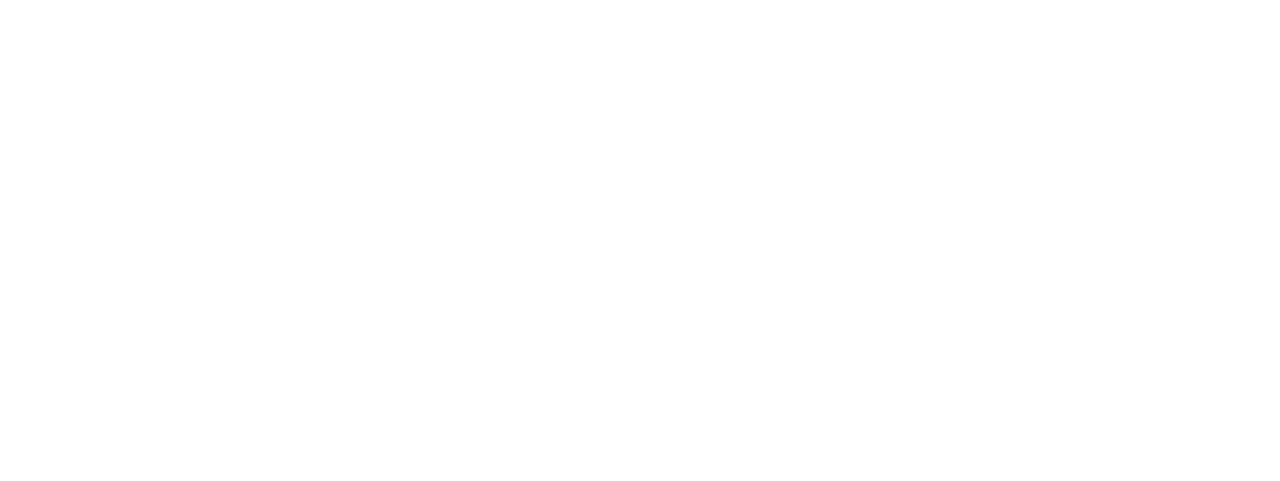
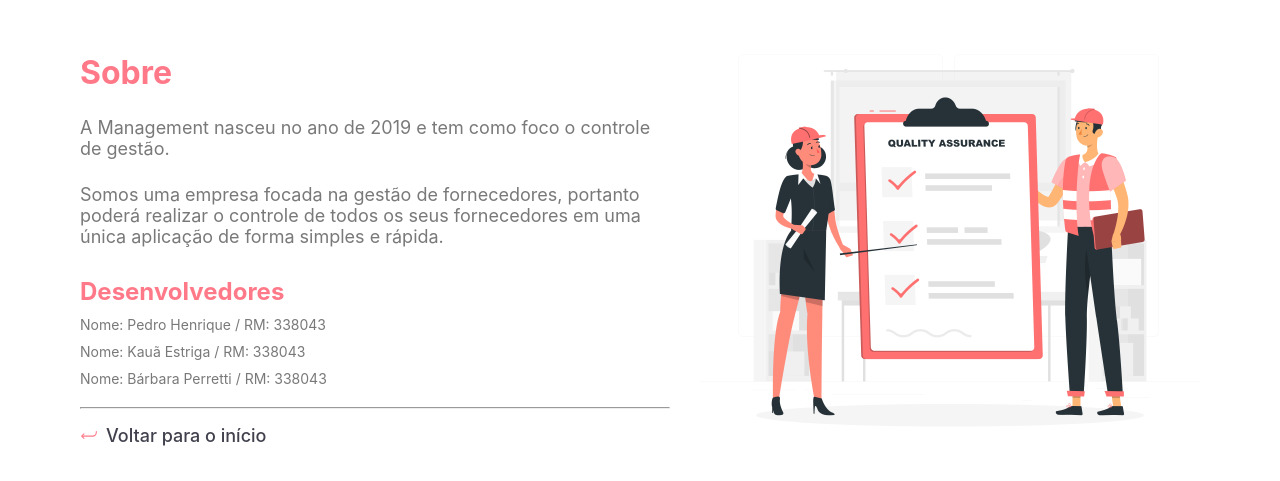
Before and after one commit to hique023/trabalho_conclusao_react, a React (Create React App) app: page / in a window 1280 px wide. Shown: the part 1751-2232 px from the top of the page. Before the commit the page ends 800 px from the top, so only its background shows below. Built offline with nearby package versions, Linux system fonts and the light colour scheme.

Commit message:
Finalizado página about

```diff
--- a/src/App.js
+++ b/src/App.js
@@ -1,7 +1,8 @@
 import styled from 'styled-components'
 
 import Register from './components/Register'
-// import Login from './components/Login'
+import Login from './components/Login'
+import About from './components/About'
 
 const Site = styled.div`
 
@@ -11,7 +12,8 @@ export default function App() {
   return (
     <Site>
       <Register />
-      {/* <Login /> */}
+      <Login />
+      <About />
     </Site>
   );
 }
--- /dev/null
+++ b/src/components/About/index.js
@@ -0,0 +1,92 @@
+import styled from 'styled-components'
+import aboutimg from '../../assets/about.png'
+import { IoReturnDownBackOutline } from 'react-icons/io5'
+
+const Site = styled.div`
+  width: 100%;
+  max-width: 1120px;
+  height: 100vh;
+  margin: 0 auto;
+
+  display: flex;
+  align-items: center;
+  justify-content: space-between;
+  background-color: #FFF;
+`
+
+const Container = styled.div`
+  width: 100%;
+  max-width: 1120px;
+  height: 100vh;
+  margin: 0 auto;
+
+  display: flex;
+  flex-direction: column;
+  align-items: right;
+  justify-content: center;
+`
+
+const Title = styled.h1`
+  color: #FF7989;
+`
+
+const Subtitle = styled.h2`
+  color: #FF7989;
+  margin-top: 30px;
+`
+
+const Text = styled.p`
+  margin-top: 25px;
+  color: #797979;
+  font-size: 18px;
+`
+
+const Subtext = styled(Text)`
+  margin-top: 10px;
+  font-size: 14px;
+`
+
+const Link = styled.a`
+  display: flex;
+  align-items: center;
+  margin-top: 16px;
+  color: #41414d;
+  font-size: 18px;
+  text-decoration: none;
+  font-weight: 500;
+  transition: opacity 0.2s;
+`
+
+const Aboutimg = styled.img`
+  max-width: 500px;
+  margin-left: 30px;
+`
+
+const Line = styled.hr`
+  margin-top: 20px;
+`
+
+export default function About() {
+    return (
+        <Site>
+            <Container>
+                <Title>Sobre</Title>
+                <Text>A Management nasceu no ano de 2019 e tem como foco o controle de gestão.</Text>
+                <Text>Somos uma empresa focada na gestão de fornecedores, portanto poderá realizar o controle de todos os seus fornecedores em uma única aplicação de forma simples e rápida.</Text>
+
+                <Subtitle>Desenvolvedores</Subtitle>
+                <Subtext>Nome: Pedro Henrique / RM: 338043</Subtext>
+                <Subtext>Nome: Kauã Estriga / RM: 338043</Subtext>
+                <Subtext>Nome: Bárbara Perretti / RM: 338043</Subtext>
+
+                <Line />
+
+                <Link href="https://www.google.com.br">
+                    <IoReturnDownBackOutline size={18} color="#FF7989" />
+                    Voltar para o início
+                </Link>
+            </Container>
+            <Aboutimg src={aboutimg} />
+        </Site>
+    );
+}
--- a/src/components/Login/index.js
+++ b/src/components/Login/index.js
@@ -61,7 +61,7 @@ const Input = styled.input`
   width: 100%;
   height: 60px;
   color: #FF7989;
-  margin-top: 16px;
+  margin-top: 10px;
   padding: 10px;
   border-radius: 8px;
   border: 1px solid #e5e5e5;
@@ -111,8 +111,8 @@ export default function Login() {
                 </Form>
                 <Link href="https://www.google.com.br">
                     <FiLogIn size={18} color="#FF7989" />
-          Não tenho cadastro
-        </Link>
+                    Não tenho cadastro
+                </Link>
             </Container>
             <Loginimg src={loginimg} />
         </Site>
--- a/src/components/Register/index.js
+++ b/src/components/Register/index.js
@@ -1,5 +1,5 @@
 import styled from 'styled-components'
-import loginimg from '../../assets/register.png'
+import registerimg from '../../assets/register.png'
 import { IoReturnDownBackOutline } from 'react-icons/io5'
 import { useState } from 'react'
 
@@ -48,7 +48,7 @@ const Link = styled.a`
   transition: opacity 0.2s;
 `
 
-const Loginimg = styled.img`
+const Registerimg = styled.img`
   max-width: 500px;
   margin-right: 30px;
 `
@@ -61,7 +61,7 @@ const Input = styled.input`
   width: 100%;
   height: 60px;
   color: #FF7989;
-  margin-top: 16px;
+  margin-top: 10px;
   padding: 10px;
   border-radius: 8px;
   border: 1px solid #e5e5e5;
@@ -103,7 +103,7 @@ export default function Register() {
 
   return (
     <Site>
-      <Loginimg src={loginimg} />
+      <Registerimg src={registerimg} />
       <Container>
         <Title>Cadastro</Title>
         <Text>Realize seu cadastro para aproveitar a plataforma!</Text>
```
Also changed, not shown: src/assets/about.png (added).
